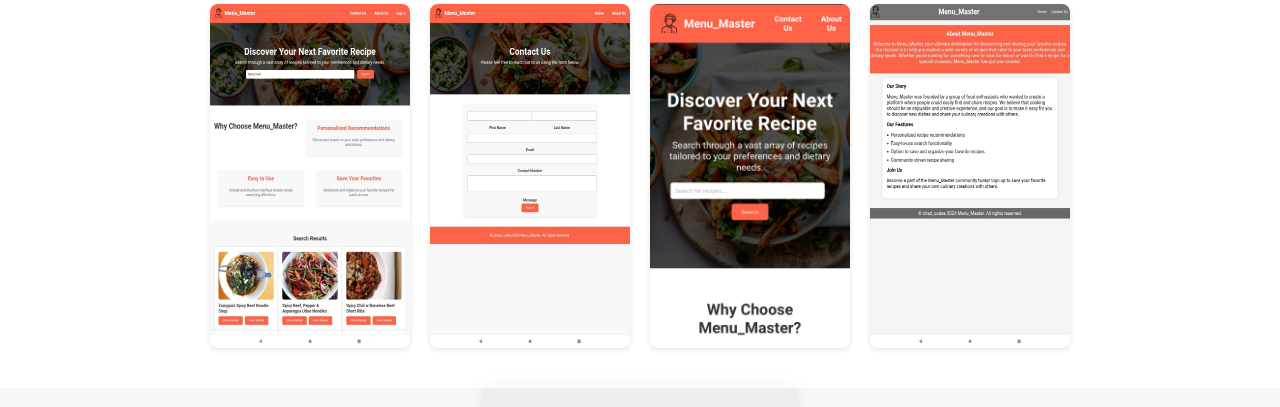
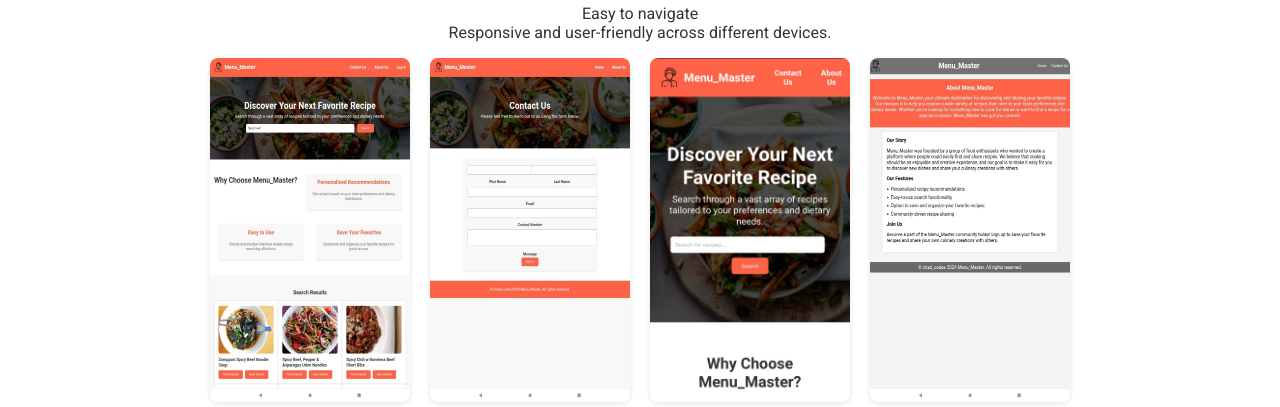
Before and after one commit to Chad96/MENU_MASTER, a plain HTML site: page index.html in a window 1280 px wide. Shown: the part 618-1025 px from the top of the page. Drawn offline with Linux system fonts and the light colour scheme.

Commit message:
landing page

```diff
--- a/index.html
+++ b/index.html
@@ -42,6 +42,10 @@
     <section class="gallery">
       <div class="container">
         <h2>User-Friendly Interface</h2>
+        <p>
+          Easy to navigate<br />Responsive and user-friendly across different
+          devices.
+        </p>
         <div class="gallery-container">
           <img
             src="img/card1.jpg"
```
